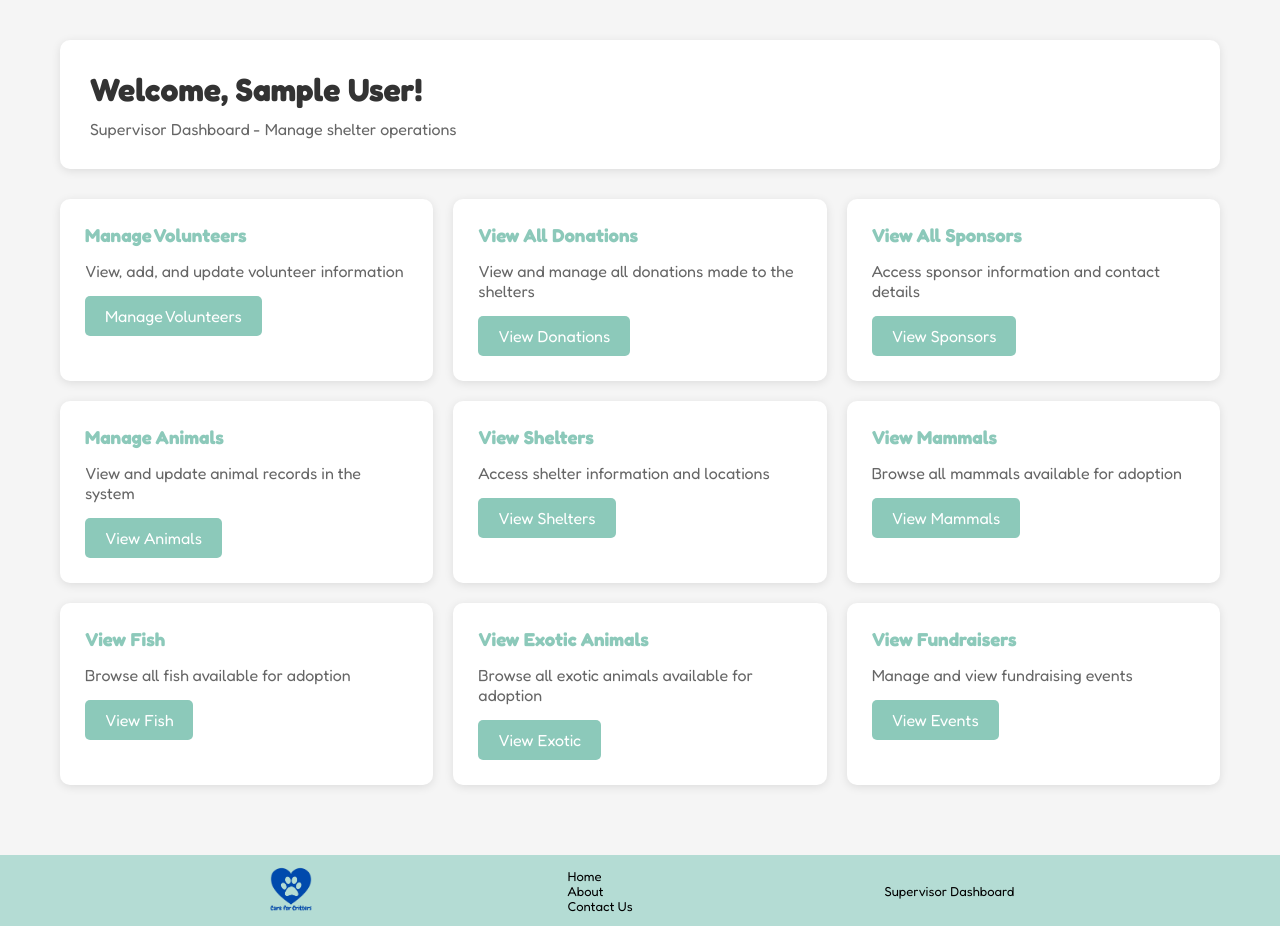
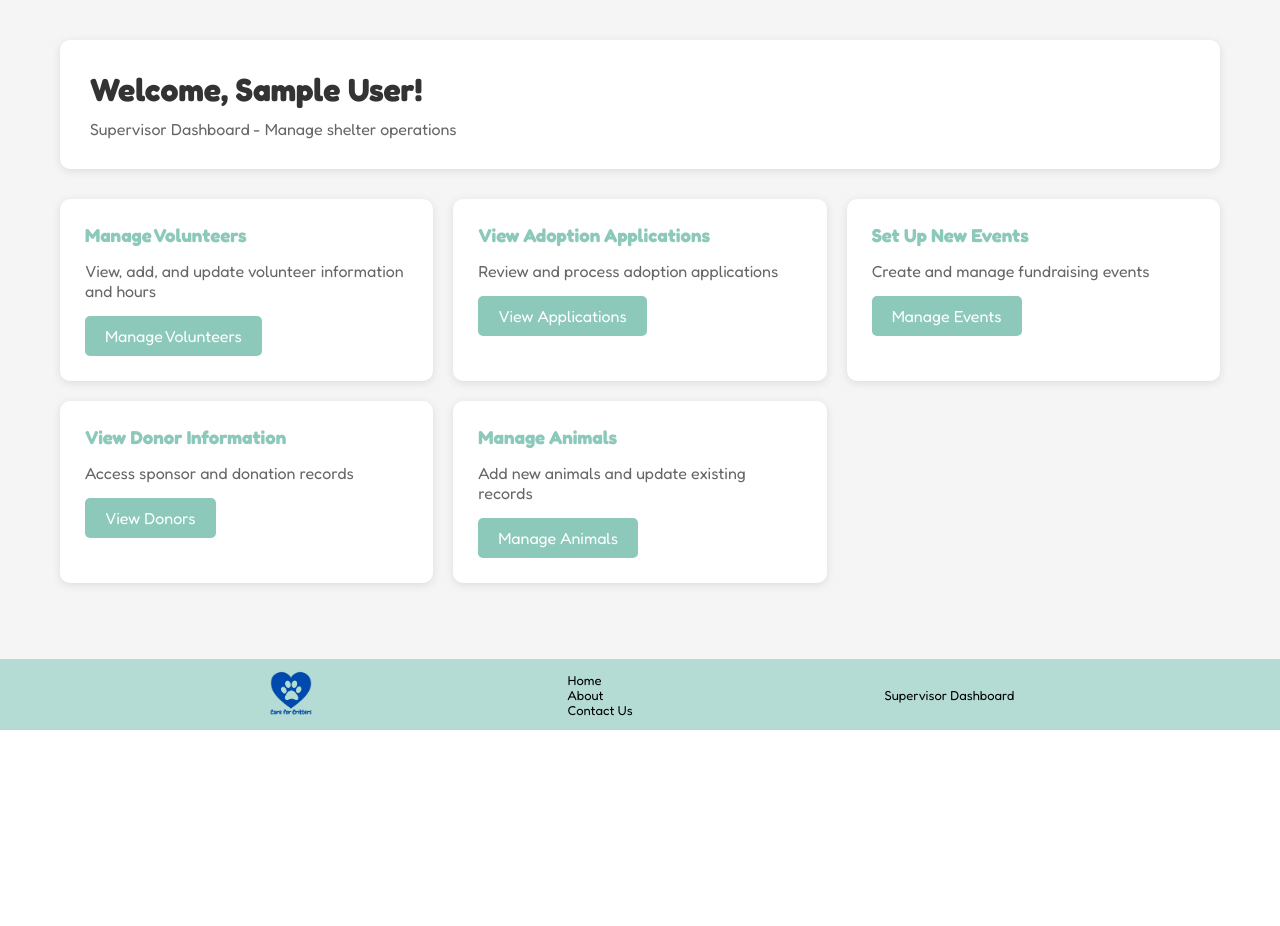
Before and after one commit to ericpham-1/care-for-critters, a Flask app: page /dashboard in a window 1280 px wide. Shown: the part 70-996 px from the top of the page. After the commit the page ends 800 px from the top, so only its background shows below. Run offline with Flask 3, Linux system fonts and the light colour scheme; the visitor is signed in with stand-in values (Sample User, id 1); some libraries are stand-ins or nearby versions.

Commit message:
update sup. dashboard

```diff
--- a/templates/supervisor_dashboard.html
+++ b/templates/supervisor_dashboard.html
@@ -32,56 +32,32 @@
         <div class="dashboard-grid">
             <div class="dashboard-card">
                 <h3>Manage Volunteers</h3>
-                <p>View, add, and update volunteer information</p>
+                <p>View, add, and update volunteer information and hours</p>
                 <a href="/manage-volunteers" class="card-btn">Manage Volunteers</a>
             </div>
 
             <div class="dashboard-card">
-                <h3>View All Donations</h3>
-                <p>View and manage all donations made to the shelters</p>
-                <a href="/donations" class="card-btn">View Donations</a>
+                <h3>View Adoption Applications</h3>
+                <p>Review and process adoption applications</p>
+                <a href="/view-applications" class="card-btn">View Applications</a>
             </div>
 
             <div class="dashboard-card">
-                <h3>View All Sponsors</h3>
-                <p>Access sponsor information and contact details</p>
-                <a href="/sponsors" class="card-btn">View Sponsors</a>
+                <h3>Set Up New Events</h3>
+                <p>Create and manage fundraising events</p>
+                <a href="/manage-events" class="card-btn">Manage Events</a>
+            </div>
+
+            <div class="dashboard-card">
+                <h3>View Donor Information</h3>
+                <p>Access sponsor and donation records</p>
+                <a href="/view-donors" class="card-btn">View Donors</a>
             </div>
 
             <div class="dashboard-card">
                 <h3>Manage Animals</h3>
-                <p>View and update animal records in the system</p>
-                <a href="/animals" class="card-btn">View Animals</a>
-            </div>
-
-            <div class="dashboard-card">
-                <h3>View Shelters</h3>
-                <p>Access shelter information and locations</p>
-                <a href="/shelters" class="card-btn">View Shelters</a>
-            </div>
-
-            <div class="dashboard-card">
-                <h3>View Mammals</h3>
-                <p>Browse all mammals available for adoption</p>
-                <a href="/mammals" class="card-btn">View Mammals</a>
-            </div>
-
-            <div class="dashboard-card">
-                <h3>View Fish</h3>
-                <p>Browse all fish available for adoption</p>
-                <a href="/fish" class="card-btn">View Fish</a>
-            </div>
-
-            <div class="dashboard-card">
-                <h3>View Exotic Animals</h3>
-                <p>Browse all exotic animals available for adoption</p>
-                <a href="/exotic" class="card-btn">View Exotic</a>
-            </div>
-
-            <div class="dashboard-card">
-                <h3>View Fundraisers</h3>
-                <p>Manage and view fundraising events</p>
-                <a href="/fundraisers" class="card-btn">View Events</a>
+                <p>Add new animals and update existing records</p>
+                <a href="/manage-animals" class="card-btn">Manage Animals</a>
             </div>
         </div>
     </div>
```
